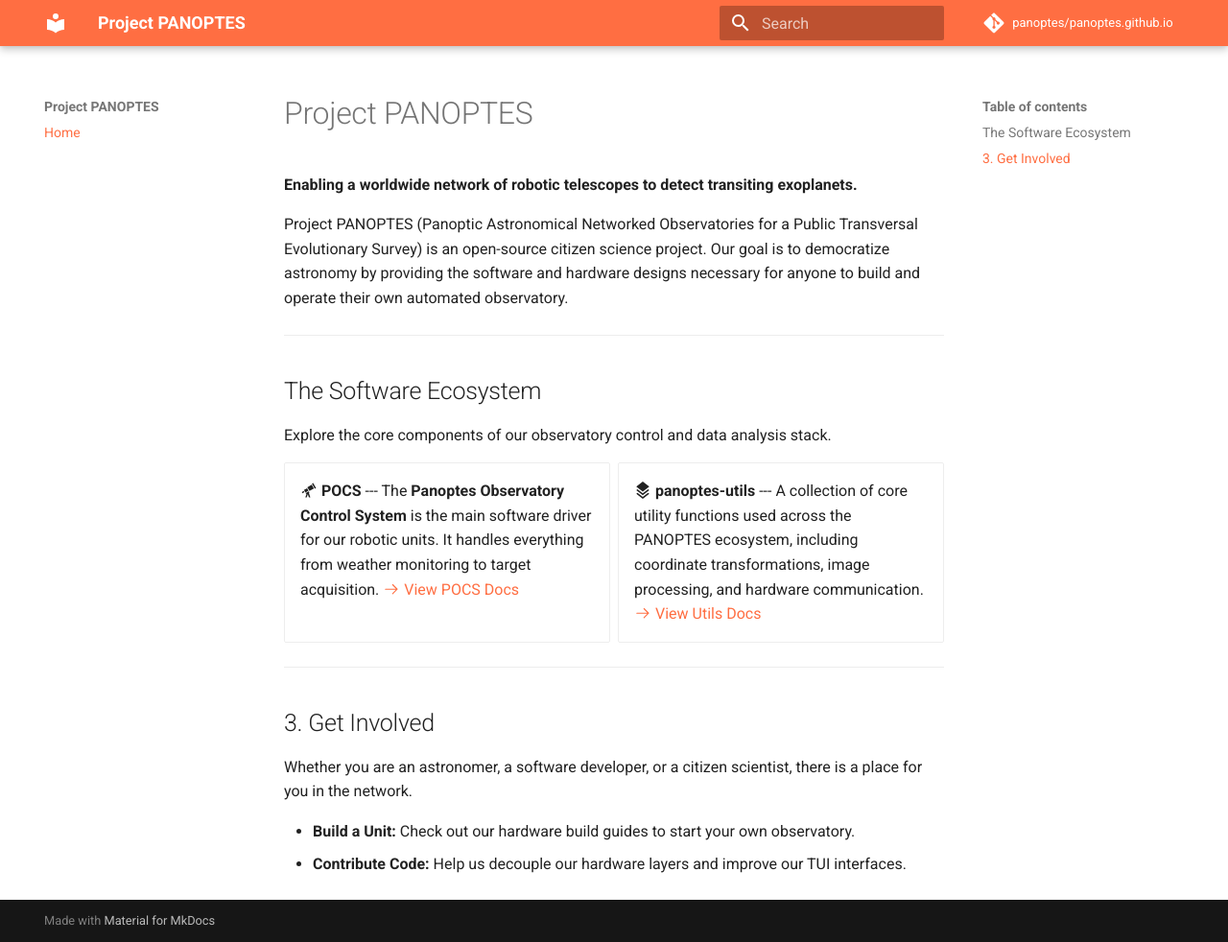
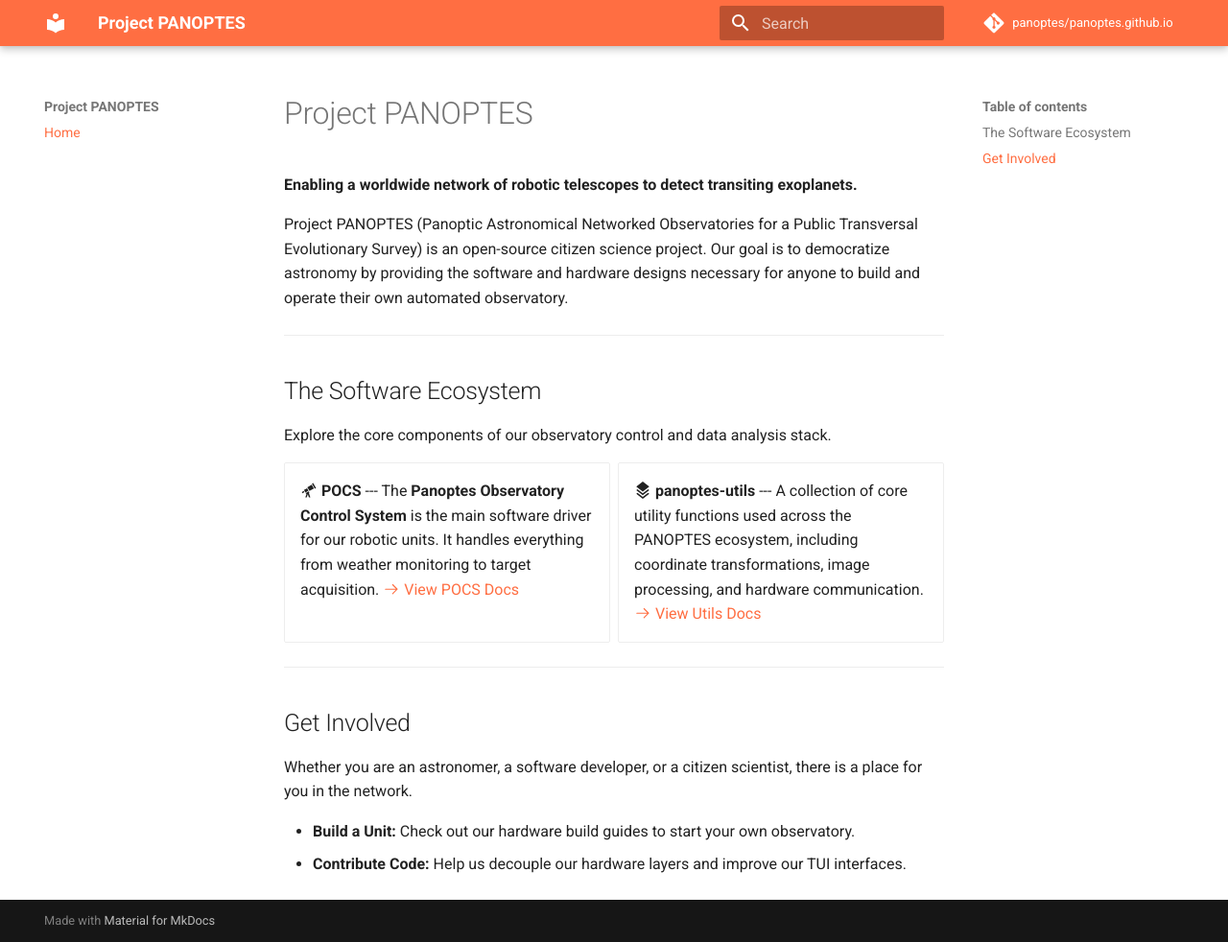
Before and after one commit to panoptes/panoptes.github.io, an MkDocs documentation site: the page built from docs/index.md, in a window 1280 px wide and 982 px high. Shown: the whole window at 96% size. Built offline with MkDocs 1.6.1 and Material for MkDocs 9.7.7, drawn with Linux system fonts in a browser that asks for light colours; comment, search, counter and statistics services are not loaded.

Commit message:
Update section title for clarity

```diff
--- a/docs/index.md
+++ b/docs/index.md
@@ -27,7 +27,7 @@
 
 ---
 
-## 3. Get Involved
+## Get Involved
 
 Whether you are an astronomer, a software developer, or a citizen scientist, there is a place for you in the network.
 
```
